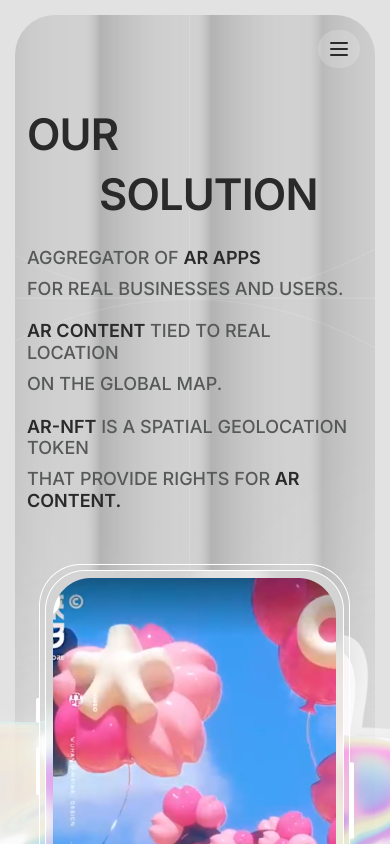
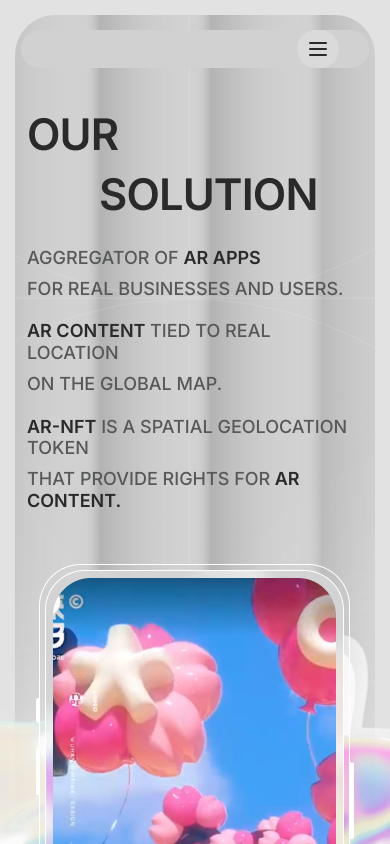
Before and after one commit to amXCVI/ar-spatially-react, a React (Vite) app: page / in a window 390 px wide. Shown: the top 844 px of the page. Built offline with nearby package versions, Linux system fonts and the light colour scheme.

Commit message:
add sticky header

```diff
--- a/src/features/header/ui/header.tsx
+++ b/src/features/header/ui/header.tsx
@@ -1,5 +1,5 @@
 import { useOutsideClick } from "@ar-kit/shared/hooks";
-import { Fragment, useState } from "react";
+import { Fragment, useEffect, useState } from "react";
 
 import { menuLinks, routes } from "@/shared/config";
 import { Socials } from "@/shared/ui/socials";
@@ -11,10 +11,48 @@ import logo from "/images/landing/header/logo.svg";
 interface HeaderInterface {
     white?: boolean;
 }
+
 const Header = ({ white }: HeaderInterface) => {
+    const [show, setShow] = useState(true);
+
+    useEffect(() => {
+        const controlNavbar = () => {
+            //   const startSection = document.getElementById(AppRoutes.startSection);
+
+            //   if (!startSection) {
+            //     return null;
+            //   }
+
+            if (window.scrollY > window.innerHeight / 3) {
+                // if scroll down hide the navbar
+                setShow(false);
+            } else {
+                // if scroll up show the navbar
+                setShow(true);
+            }
+        };
+
+        window.addEventListener("scroll", controlNavbar);
+
+        // cleanup function
+        return () => {
+            window.removeEventListener("scroll", controlNavbar);
+        };
+    }, []);
+
     return (
         <header className="fixed top-0 right-0 left-0 z-50">
-            <div className="container mx-auto px-10 py-10 flex justify-between items-center">
+            <div
+                className={`container mx-auto duration-500
+                ${show ? "py-10" : "py-0"}
+                px-7 lg:px-0`}
+            >
+                <div
+                    className="flex justify-between items-center px-10
+                                bg-american-silver
+                                rounded-[40px]
+                                "
+                >
                     <a href={routes.home}>
                         <img src={logo} className="hidden md:block" />
                     </a>
@@ -35,6 +73,7 @@ const Header = ({ white }: HeaderInterface) => {
                         })}
 
                         <MobileMenu white={white} />
+                    </div>
                 </div>
             </div>
         </header>
--- a/src/shared/ui/layouts/base-layout.tsx
+++ b/src/shared/ui/layouts/base-layout.tsx
@@ -1,7 +1,14 @@
 import { Outlet } from "react-router-dom";
 
+import Header from "@/features/header";
+
 const BaseLayout = () => {
-    return <Outlet />;
+    return (
+        <div>
+            <Header />
+            <Outlet />
+        </div>
+    );
 };
 
 export default BaseLayout;
--- a/tailwind.config.js
+++ b/tailwind.config.js
@@ -17,6 +17,7 @@ export default {
                 dark70: "#191919",
                 "spanish-gray": "#9E9C9C",
                 "charleston-green": "#2a2a2b",
+                "american-silver": "#d1d1d1",
             },
             animation: {
                 "spin-slow": "spin 15s linear infinite",
```
Lines whose indentation alone changed are shown as unchanged.
